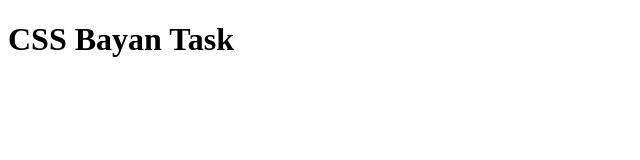
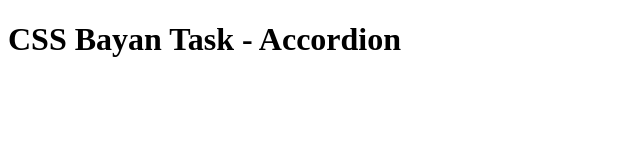
Before and after one commit to chiixz/cssBayan, a plain HTML site: page cssBayan/cssBayan.html in a window 1280 px wide. Shown: the whole page, without its empty margins (0-640 px from the left). Drawn offline with Linux system fonts and the light colour scheme.

Commit message:
feat : check push

```diff
--- a/cssBayan/cssBayan.html
+++ b/cssBayan/cssBayan.html
@@ -6,7 +6,7 @@
     <link href="style.css" rel="stylesheet">
 </head>
 <body>
-    <h1>CSS Bayan Task</h1>
+    <h1>CSS Bayan Task - Accordion</h1>
     <div class="accordion">
         <div class='item-one'>
             <div class='item-one__content'></div>
```
